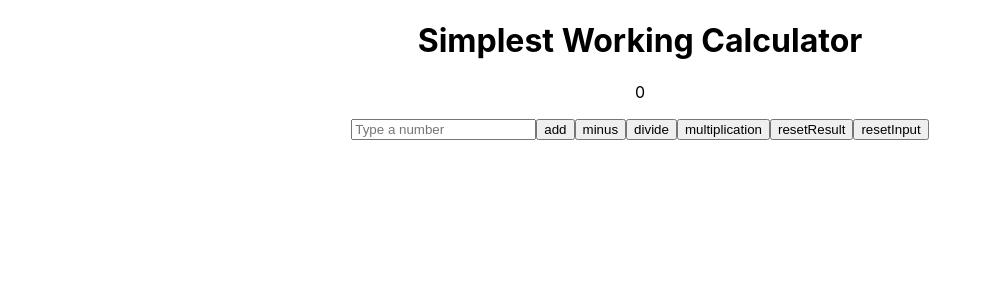
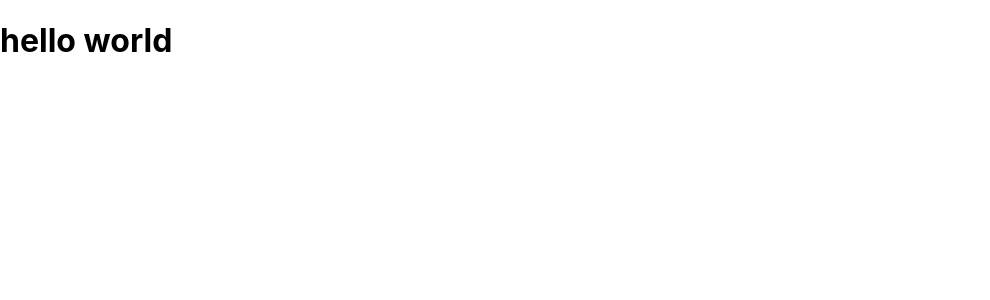
Before and after one commit to fatima2419/react-HW, a React (Create React App) app in the folder myhw/: page / in a window 1280 px wide. Shown: the top 300 px of the page, without its empty margins (0-990 px from the left). Built offline with nearby package versions, Linux system fonts and the light colour scheme.

Commit message:
new cartoonlist

```diff
--- a/myhw/src/App.js
+++ b/myhw/src/App.js
@@ -5,67 +5,9 @@ import {
 import "./App.css";
 
 function App() {
-  const inputRef = useRef(null);
-  const resultRef = useRef(null);
-  const [result, setResult] = useState(0);
-
-  function plus(e) {
-    e.preventDefault();
-    setResult((result) => result + Number(inputRef.current.value));
-  };
-
-  function minus(e) {
-  	e.preventDefault();
-    setResult((result) => result - Number(inputRef.current.value));
-
-  };
-
-  function times(e) {
-    e.preventDefault();
-    setResult((result) => result * Number(inputRef.current.value));
-
-  };
-
-  function divide(e) {
-    e.preventDefault();
-    setResult((result) => result / Number(inputRef.current.value));
-
-  };
-
-  function resetInput(e) {
-    e.preventDefault();
-    inputRef.current.value=0;
-  };
-
-  function resetResult(e) {
-  	e.preventDefault();
-    resultRef.current.value=0;
-  };
 
   return (
-    <div className="App">
-      <div>
-        <h1>Simplest Working Calculator</h1>
-      </div>
-      <form>
-        <p ref={resultRef}>
-          {result}
-        </p>
-        <input
-          pattern="[0-9]"
-          ref={inputRef}
-          type="number"
-          placeholder="Type a number"
-        />
-        <button onClick={plus}>add</button>
-        <button onClick={minus}>minus</button>
-        <button onClick={divide}>divide</button>
-        <button onClick={times}>multiplication</button>
-        <button onClick={resetResult}>resetResult</button>
-        <button onClick={resetInput}>resetInput</button>
-      </form>
-
-</div>
+    <><h1>hello world</h1></>
   );
 }
 
```
